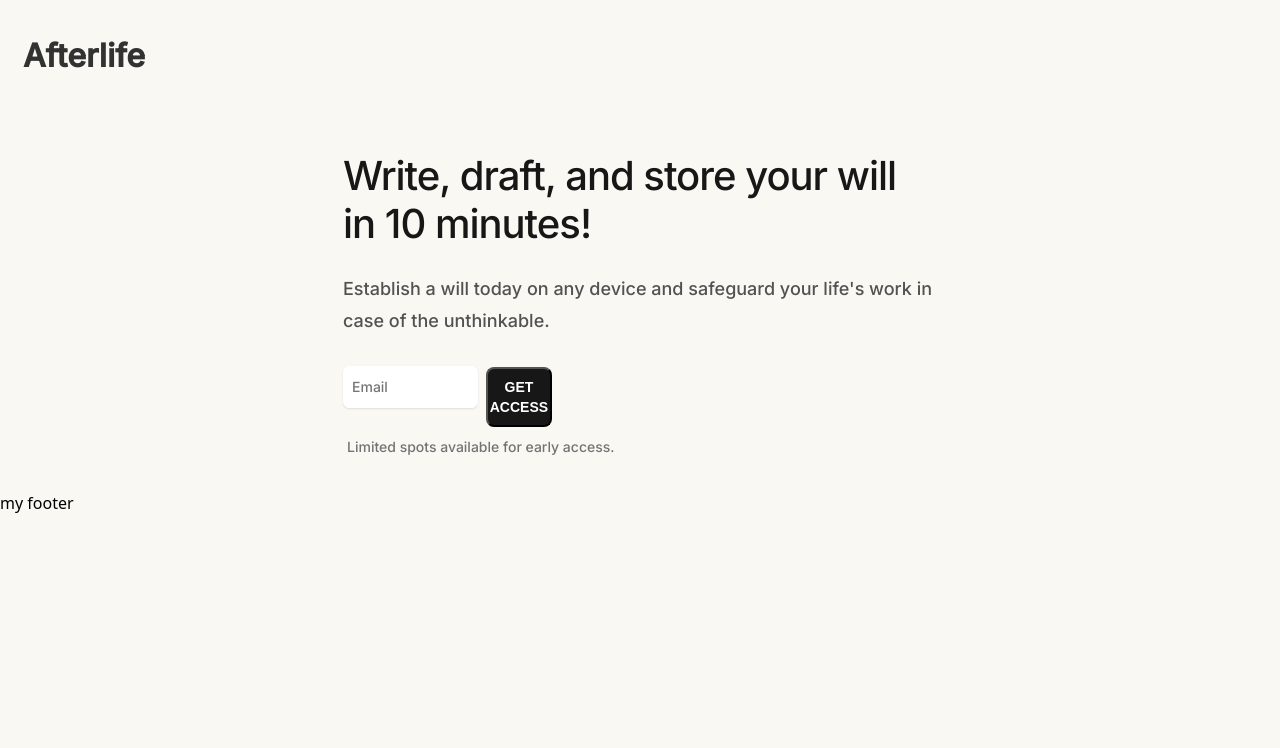
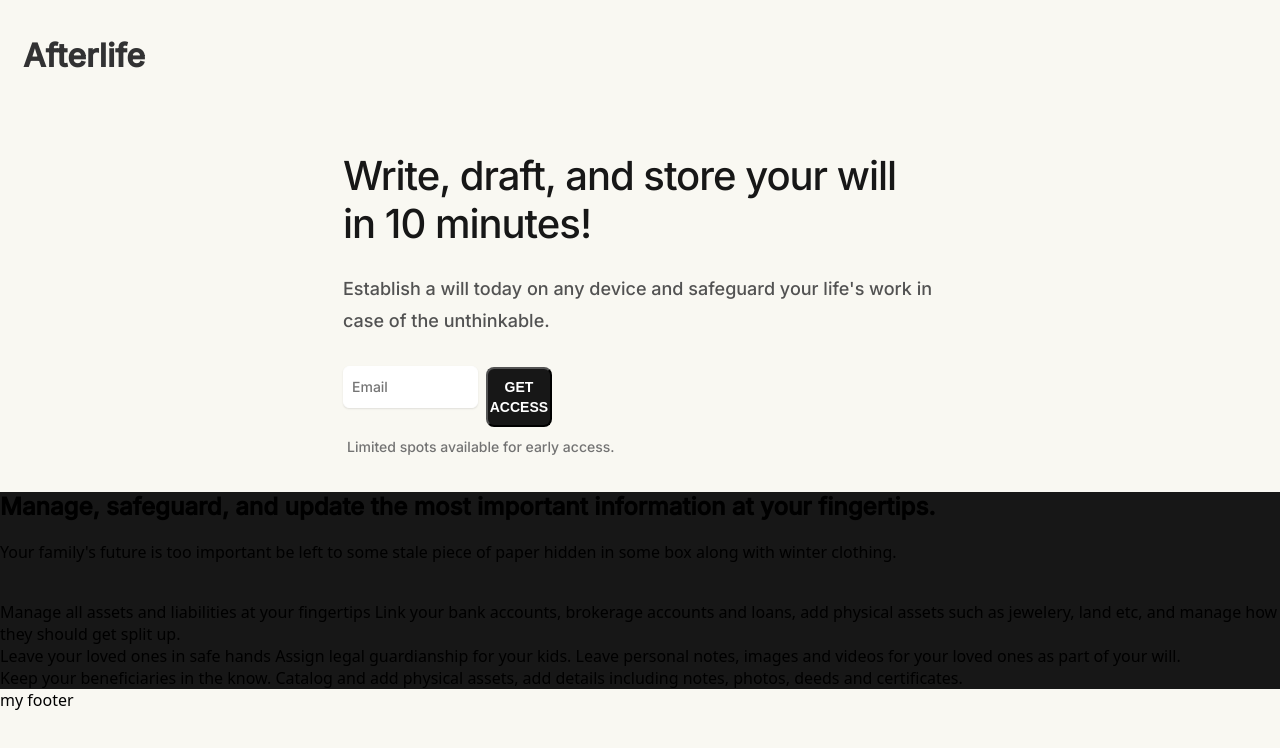
Before and after one commit to JamesN27/react-landing-page-clone, a JavaScript app: page / in a window 1280 px wide. Shown: the top 748 px of the page. Built offline with nearby package versions, Linux system fonts and the light colour scheme; the HTML template or start-up script is replaced by a standard one.

Commit message:
Set up second section

```diff
--- a/src/App.js
+++ b/src/App.js
@@ -9,7 +9,7 @@ export default function App() {
         </h1>
       </header>
       <main>
-        <section className="Topsection">
+        <section className={styles.Topsection}>
           <div className={styles['top-div']}>
             <h1>
               Write, draft, and store your will <br /> in 10 minutes!
@@ -28,6 +28,35 @@ export default function App() {
             </form>
           </div>
         </section>
+        <section className={styles.Middlesection}>
+          <div>
+            <h2>
+              Manage, safeguard, and update the most important information at
+              your fingertips.
+            </h2>
+            <p>
+              Your family's future is too important be left to some stale piece
+              of paper hidden in some box along with winter clothing.
+            </p>
+          </div>
+          <br />
+          <span className="Spanoptions">
+            Manage all assets and liabilities at your fingertips Link your bank
+            accounts, brokerage accounts and loans, add physical assets such as
+            jewelery, land etc, and manage how they should get split up.
+          </span>
+          <br />
+          <span className="Spanoptions">
+            Leave your loved ones in safe hands Assign legal guardianship for
+            your kids. Leave personal notes, images and videos for your loved
+            ones as part of your will.
+          </span>
+          <br />
+          <span className="Spanoptions">
+            Keep your beneficiaries in the know. Catalog and add physical
+            assets, add details including notes, photos, deeds and certificates.
+          </span>
+        </section>
       </main>
 
       <footer>my footer</footer>
--- a/src/App.module.scss
+++ b/src/App.module.scss
@@ -29,6 +29,10 @@ a {
 
 main {
   padding-top: 79px;
+}
+
+.Topsection {
+  background-color: #f9f8f2;
 }
 
 .top-div {
@@ -103,3 +107,7 @@ h6 {
   width: 7%;
   text-transform: none;
 }
+
+.Middlesection {
+  background-color: #171717;
+}
```
